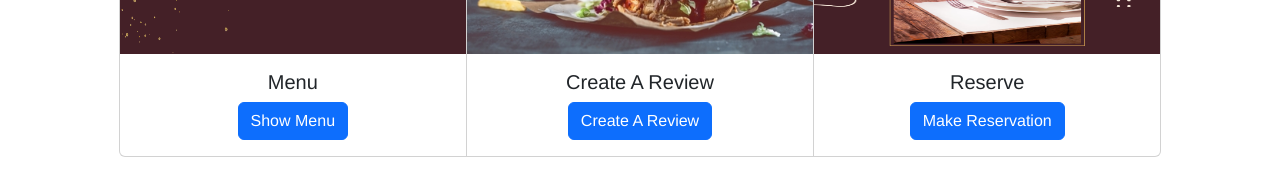
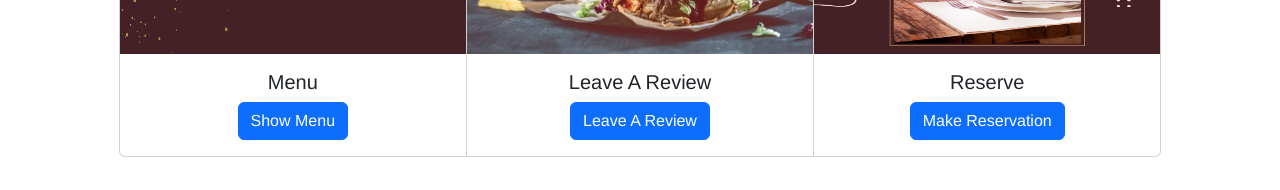
Before and after one commit to myhpnguyen/reservations-fe, a Vue app: page / in a window 1280 px wide. Shown: the part 307-497 px from the top of the page. Built offline with nearby package versions, Linux system fonts and the light colour scheme.

Commit message:
changed create review

```diff
--- a/src/components/Home.vue
+++ b/src/components/Home.vue
@@ -27,8 +27,8 @@
                 <div class="card">
                   <img :src="require('@/assets/pulled_pork.jpeg')" class="card-img-top" style="height: 15rem">
                   <div class="card-body">
-                    <h5 class="card-title">Create A Review</h5>
-                    <a @click="Reviews" class="btn btn-primary">Create A Review</a>
+                    <h5 class="card-title">Leave A Review</h5>
+                    <a @click="Reviews" class="btn btn-primary">Leave A Review</a>
                   </div>
                 </div>
                 <div class="card">
```
